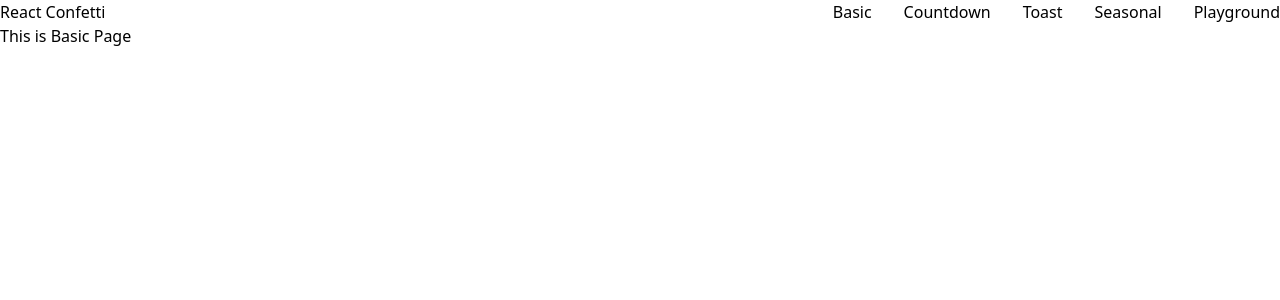
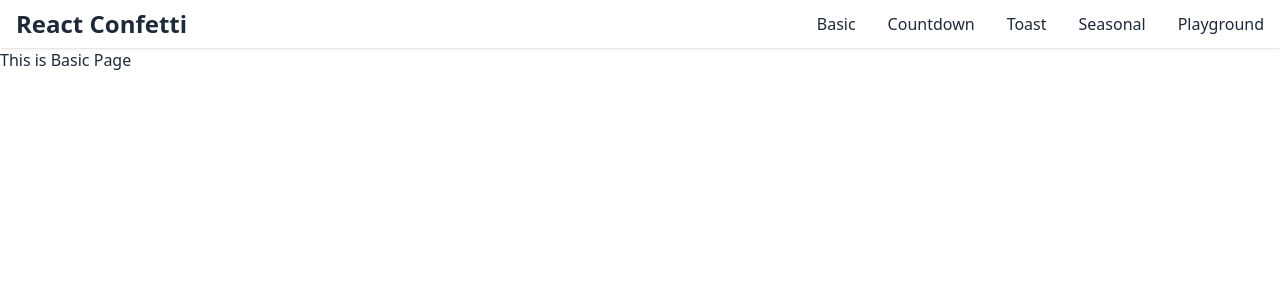
Before and after one commit to kkoisland/react-confetti-app, a React (Vite) app: page /basic in a window 1280 px wide. Shown: the top 300 px of the page. Built offline with nearby package versions, Linux system fonts and the light colour scheme.

Commit message:
feat: add styling to Layout component

```diff
--- a/src/Layout.tsx
+++ b/src/Layout.tsx
@@ -13,18 +13,27 @@ const Layout = () => {
 	];
 
 	return (
-		<div>
-			<header>
-				<nav>
+		<div className="min-h-screen bg-white text-gray-800 flex flex-col">
+			<header className="backdrop-blur-md shadow-sm sticky top-0 z-10">
+				<nav className="px-4 py-2">
 					<div className="flex justify-between items-center">
 						<div>
-							<Link to="/">React Confetti</Link>
+							<Link
+								to="/"
+								className="text-2xl font-bold hover:text-indigo-900 transition-colors"
+							>
+								React Confetti
+							</Link>
 						</div>
 
 						{/* Desktop Navigation */}
 						<div className="hidden md:flex space-x-8">
 							{navLinks.map((link) => (
-								<Link key={link.to} to={link.to}>
+								<Link
+									key={link.to}
+									to={link.to}
+									className="hover:text-indigo-900 transition-colors"
+								>
 									{link.label}
 								</Link>
 							))}
@@ -32,7 +41,11 @@ const Layout = () => {
 
 						{/* Mobile Menu Button */}
 						<div className="md:hidden">
-							<button type="button" onClick={() => setIsMenuOpen(!isMenuOpen)}>
+							<button
+								type="button"
+								onClick={() => setIsMenuOpen(!isMenuOpen)}
+								className="text-3xl hover:text-indigo-900 transition-colors"
+							>
 								{isMenuOpen ? "✕" : "☰"}
 							</button>
 						</div>
@@ -40,12 +53,13 @@ const Layout = () => {
 
 					{/* Mobile Navigation */}
 					{isMenuOpen && (
-						<div className="md:hidden">
+						<div className="md:hidden mt-4">
 							{navLinks.map((link) => (
 								<Link
 									key={link.to}
 									to={link.to}
 									onClick={() => setIsMenuOpen(false)}
+									className="block py-3 px-4 text-lg hover:text-indigo-900 transition-colors font-bold"
 								>
 									{link.label}
 								</Link>
@@ -55,7 +69,7 @@ const Layout = () => {
 				</nav>
 			</header>
 
-			<main>
+			<main className="flex-grow">
 				<Outlet />
 			</main>
 		</div>
```
Also changed, not shown: 2 other files (tests, documents, lock files or other folders).
